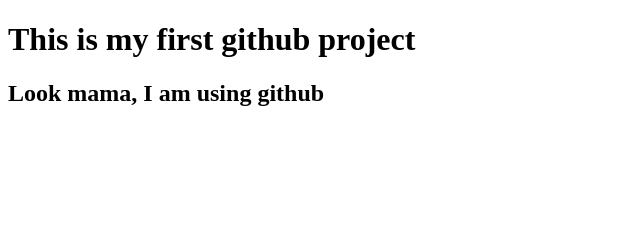
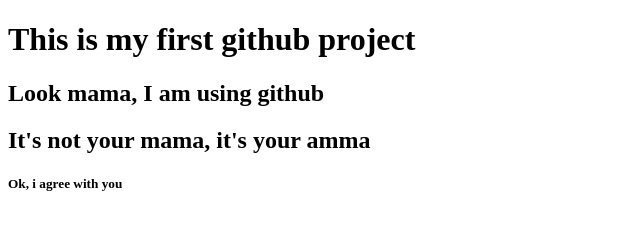
Before and after one commit to sameya45/my-first-website, a plain HTML site: page index.html in a window 1280 px wide. Shown: the whole page, without its empty margins (0-640 px from the left). Drawn offline with Linux system fonts and the light colour scheme.

Commit message:
ok agreement

```diff
--- a/index.html
+++ b/index.html
@@ -8,6 +8,8 @@
 <body>
     <h1>This is my first github project</h1>
     <h2>Look mama, I am using github</h2>
+    <h2>It's not your mama, it's your amma</h2>
+    <h5>Ok, i agree with you</h5>
 
 </body>
 </html>
```
